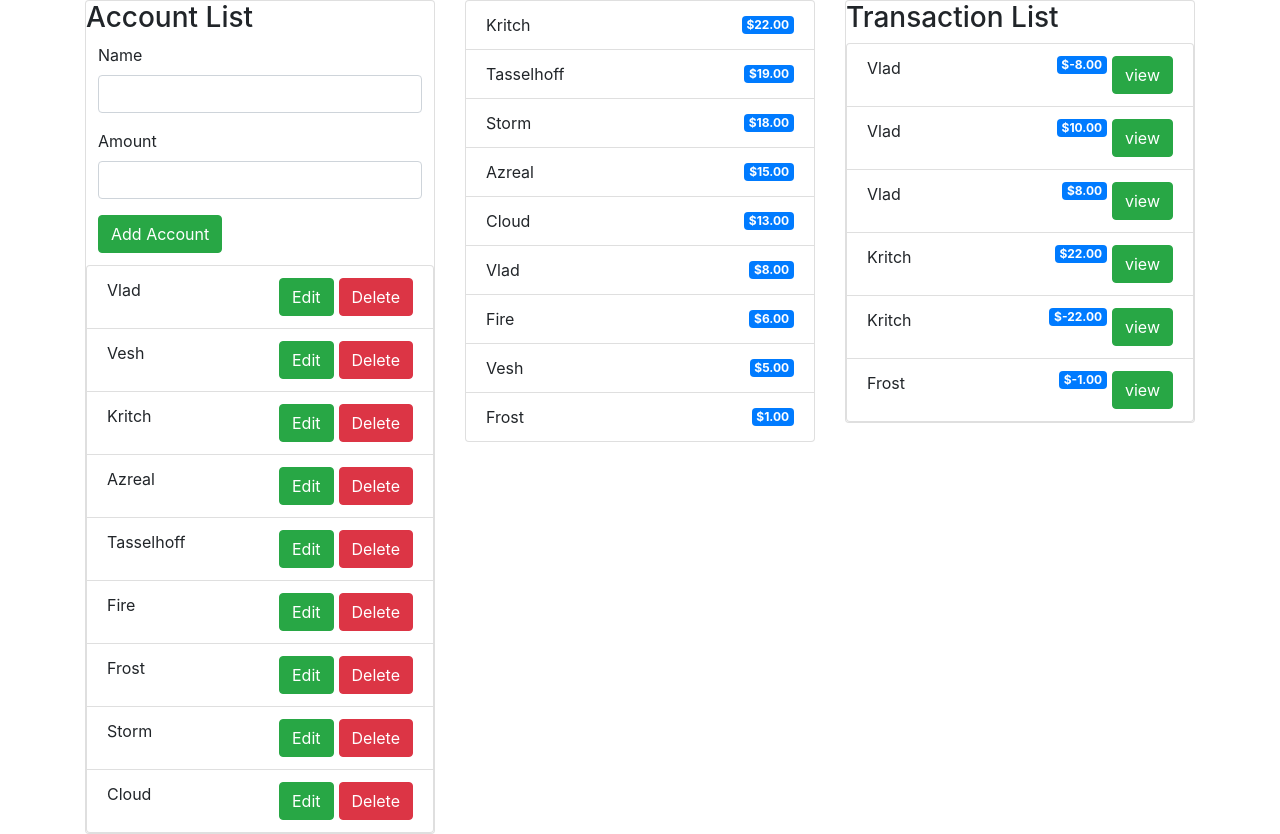
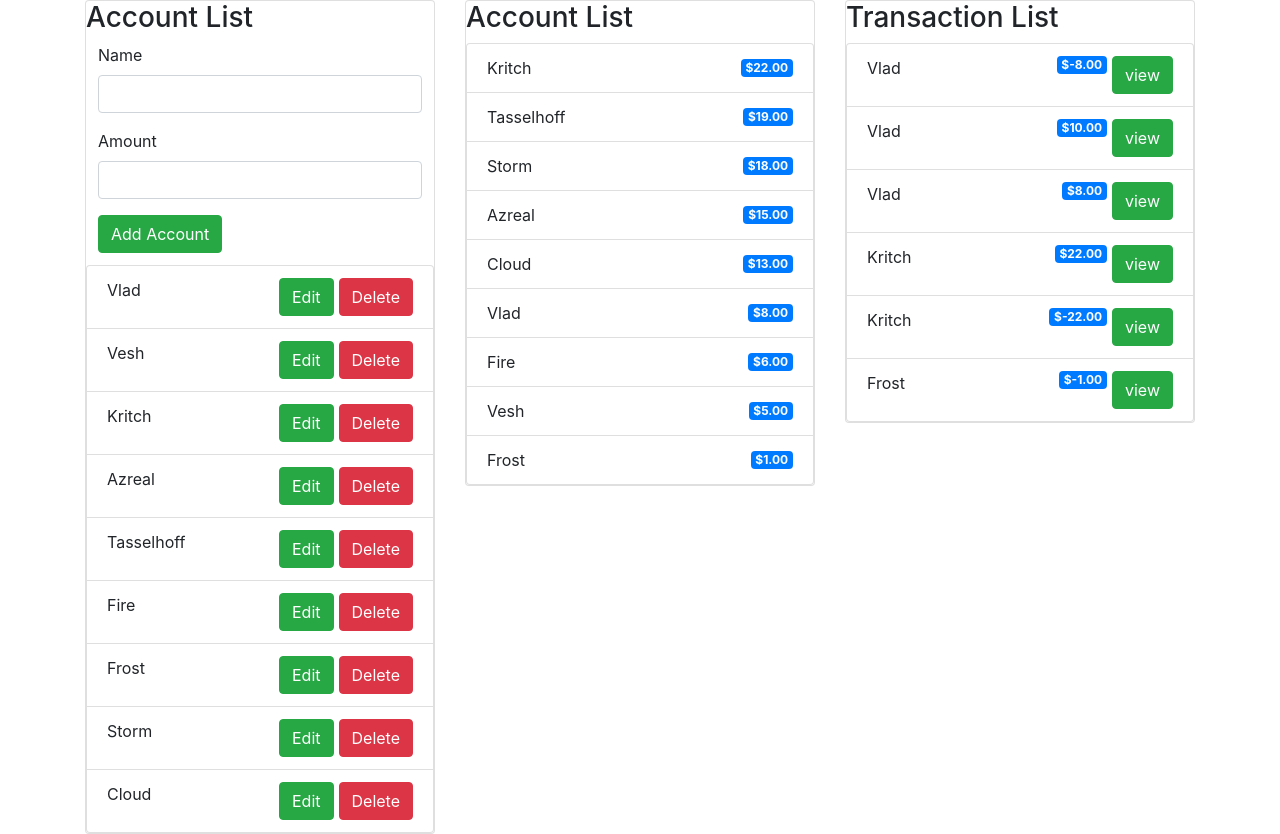
Before and after one commit to DenisCodes/bank, a React (Create React App) app: page / in a window 1280 px wide. Built offline with nearby package versions, Linux system fonts and the light colour scheme.

Commit message:
fix: added title

```diff
--- a/src/components/AmountList.js
+++ b/src/components/AmountList.js
@@ -18,7 +18,8 @@ const AmountList = (props) => {
     });
 
     return (
-        <div>
+        <div className="card">
+            <h3>Account List</h3>
             <ul className="list-group">
                 { accountList }
             </ul>
```
